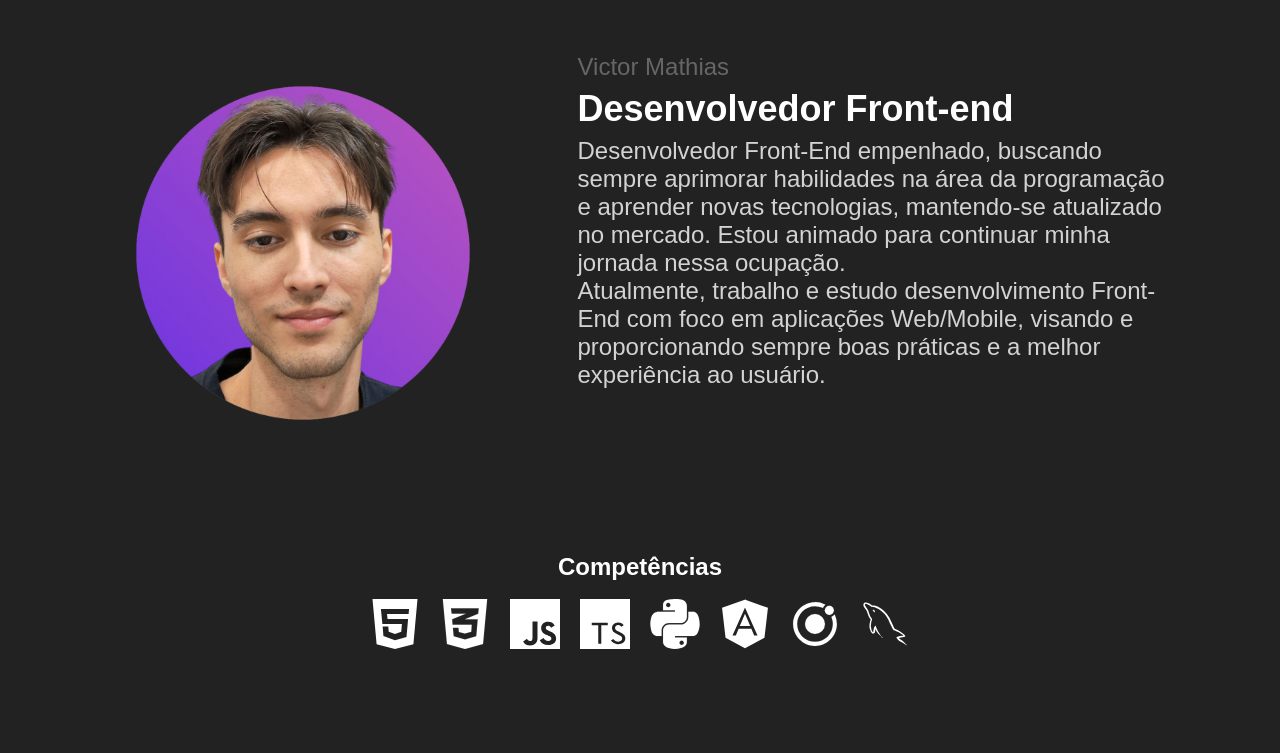
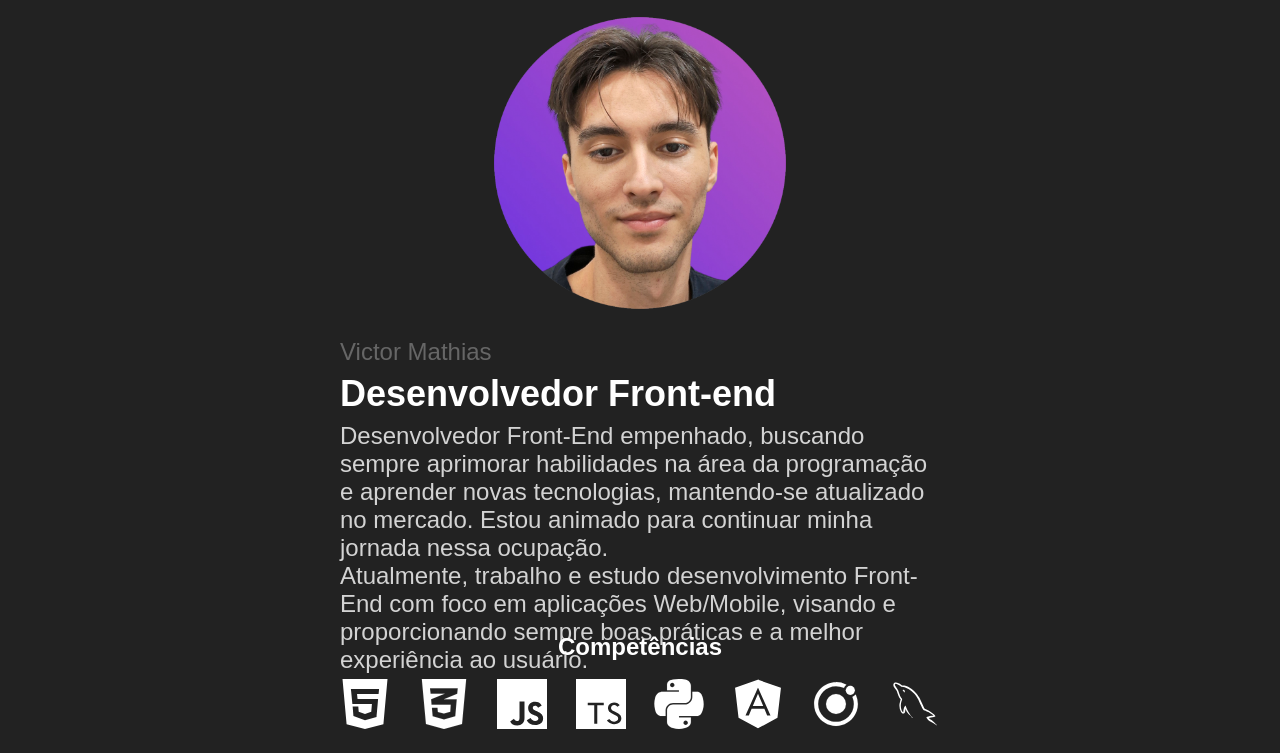
Before and after one commit to V1ctorMathias/portfolio, a plain HTML site: page index.html in a window 1280 px wide. Shown: the part 47-800 px from the top of the page. Drawn offline with Linux system fonts and the light colour scheme; a web font is replaced by a local one.

Commit message:
ajustado quem sou

```diff
--- a/css/style.css
+++ b/css/style.css
@@ -41,13 +41,21 @@ nav ul li a {
 }
 
 .home {
-    height: 75vh;
+    height: 85vh;
     width: 100%;
     padding: 0 30px;
     display: flex;
     align-items: center;
     justify-content: center;
     gap: 75px;
+}
+
+.home__imgSobreMim {
+    margin-top: 100px;
+    display: flex;
+    flex-direction: column;
+    align-items: center;
+    justify-content: center;
 }
 
 .home .sobreMim {
@@ -68,7 +76,7 @@ nav ul li a {
 }
 
 .skills {
-    height: 25vh;
+    height: 15vh;
     width: 100%;
     display: flex;
     flex-direction: column;
@@ -77,8 +85,9 @@ nav ul li a {
 }
 
 .skills__linguagens {
+    width: 600px;
     display: flex;
-    gap: 20px;
+    justify-content: space-between;
 }
 
 .skills__linguagens img {
--- a/index.html
+++ b/index.html
@@ -17,7 +17,8 @@
       </ul>
     </nav>
     <section class="home" id="home">
-      <img src="./img/vicitor.png" width="400px" alt="" />
+      <div class="home__imgSobreMim">
+        <img style="margin-top: 5vh;" src="./img/vicitor.png" width="350px" alt="" />
         <div class="sobreMim">
           <span>Victor Mathias</span>
           <h1>Desenvolvedor Front-end</h1>
@@ -29,6 +30,7 @@
             Front-End com foco em aplicações Web/Mobile, visando e proporcionando
             sempre boas práticas e a melhor experiência ao usuário.
           </p>
+        </div>
       </div>
     </section>
     <section class="skills" id="skills">
```
Lines whose indentation alone changed are shown as unchanged.
